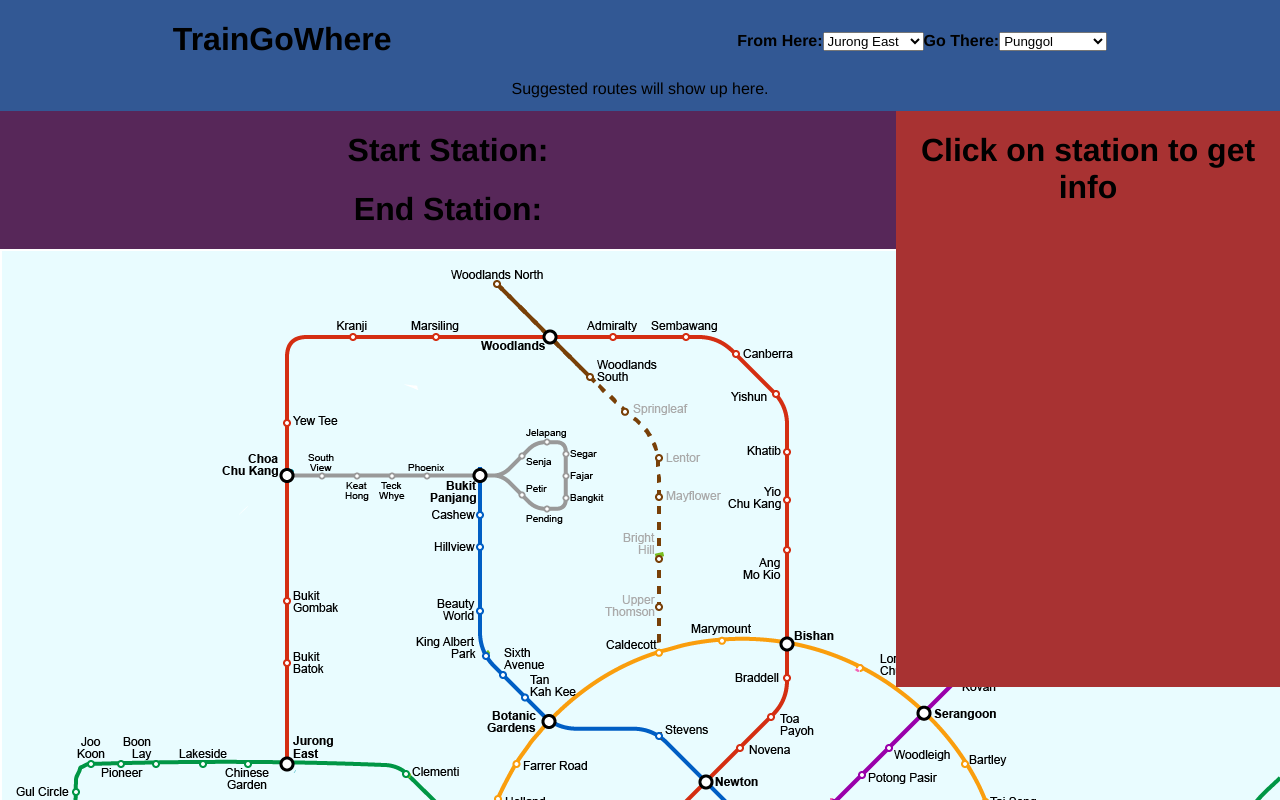
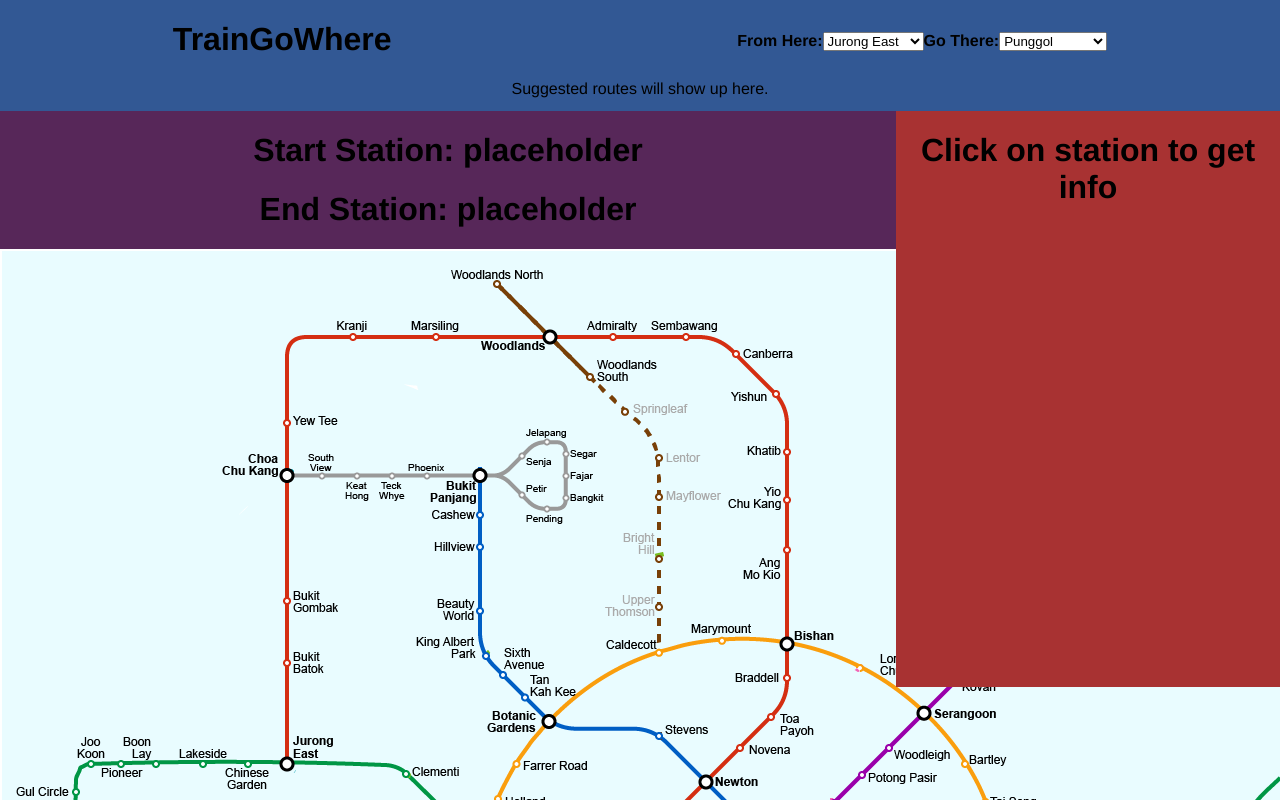
Before and after one commit to EssWhyy/TrainGoWhere, a React (Create React App) app: page / in a window 1280 px wide. Shown: the top 800 px of the page. Built offline with nearby package versions, Linux system fonts and the light colour scheme.

Commit message:
Implement Basic Hook between Station Selection and Map

```diff
--- a/src/App.js
+++ b/src/App.js
@@ -8,15 +8,16 @@ import InfoContainer from "./components/InfoContainer";
 
 function App() {
 
-  const [station, selectStation] = useState([]);
-
+  //passing a hook to link up 2 sibling components
+  const [selectedStart, selectStart] = useState("placeholder");
+  const [selectedEnd, selectEnd] = useState("placeholder")
 
   return (
     <div className="App">
 
       <header>
 
-      <StationSelection/>
+      <StationSelection selectStart = {selectStart} selectEnd = {selectEnd}/>
       <RouteDisplay/>
 
       </header>
@@ -24,7 +25,7 @@ function App() {
       <main>
         <div style={{ display: "flex", flexFlow: "row nowrap" }}>
 
-          <MapContainer />
+          <MapContainer selectedStart = {selectedStart} selectedEnd = {selectedEnd}/>
           <InfoContainer />
 
         </div>
--- a/src/components/MapContainer.js
+++ b/src/components/MapContainer.js
@@ -1,12 +1,12 @@
 import React from 'react';
 
-function MapContainer(){
+function MapContainer({selectedStart, selectedEnd}){
 
     return(
         <div className="mapContainer" style={{ height: '45vw', width: '70%', backgroundColor: '#572759' }}>
-            <h1>Start Station: {" "}</h1>
-            <h1>End Station: {" "}</h1>
-            <img src={require('./img/mrtmap.png').default} />
+            <h1>Start Station: {" "} {selectedStart || "<placeholder>"}</h1>
+            <h1>End Station: {" "} {selectedEnd || "<placeholder>"}</h1>
+            <img src={require('./img/mrtmap.png').default} style={{height: ''}}/>
         </div>
     );
 }
--- a/src/components/StationSelection.js
+++ b/src/components/StationSelection.js
@@ -1,6 +1,6 @@
 import React from 'react';
 
-function StationSelection(){
+function StationSelection({selectStart, selectEnd}){
 
 
     return (
@@ -10,7 +10,7 @@ function StationSelection(){
             display: "flex", flexFlow: "row nowrap",
             justifyContent: 'space-around', backgroundColor: '#325894', boxShadow: '5px 10px'
         }}>
-            {/* Header contains dropdown selection and route information*/}
+
             <h1>TrainGoWhere</h1>
 
             <div className="Selections" style={{ display: "flex", flexFlow: "row nowrap", justifyContent: 'space-evenly', paddingTop: "2.5%" }}>
@@ -18,7 +18,10 @@ function StationSelection(){
                 <div>
                     <label htmlFor="startStationSelect"><strong>From Here:</strong></label>
 
-                    <select name="startStationSelect" id="startStationSelect">
+                    <select name="startStationSelect" id="startStationSelect" onChange = {(e) => {
+                        var startStation = e.target.value;
+                        selectStart(startStation);
+                    }}>
 
                         <option value="Jurong East">Jurong East</option>
                         <option value="Eunos">Eunos</option>
@@ -30,7 +33,10 @@ function StationSelection(){
                 <div>
                     <label htmlFor="endStationSelect"><strong>Go There:</strong></label>
 
-                    <select name="endStationSelect" id="endStationSelect">
+                    <select name="endStationSelect" id="endStationSelect" onChange = {(e) => {
+                        var endStation = e.target.value;
+                        selectEnd(endStation);
+                    }}>
 
                         <option value="Punggol">Punggol</option>
                         <option value="Boon Lay">Boon Lay</option>
```
